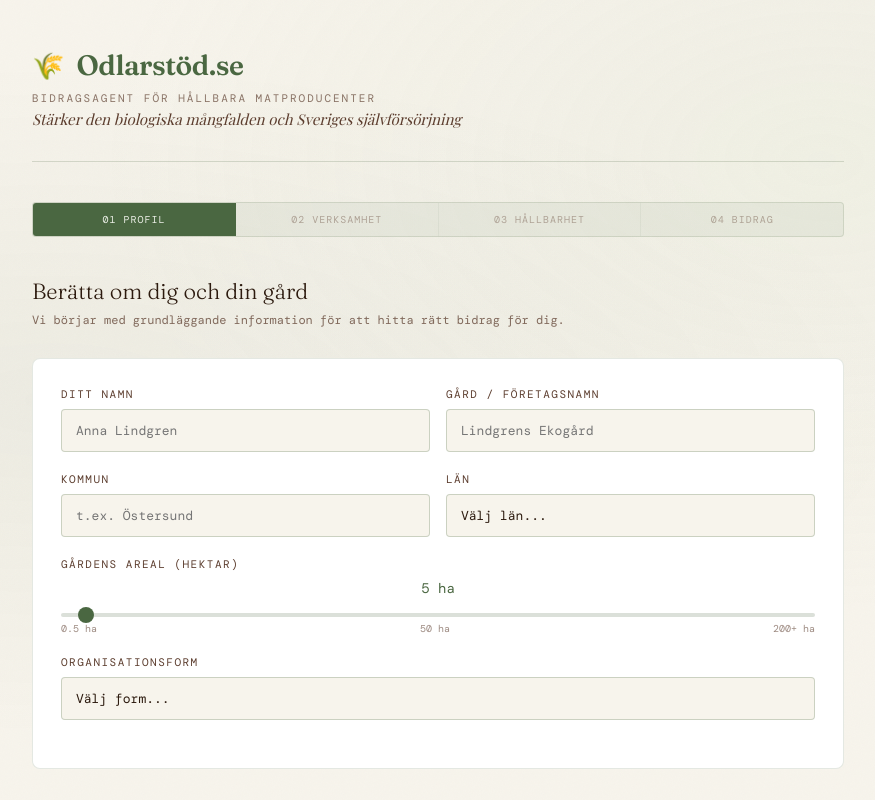
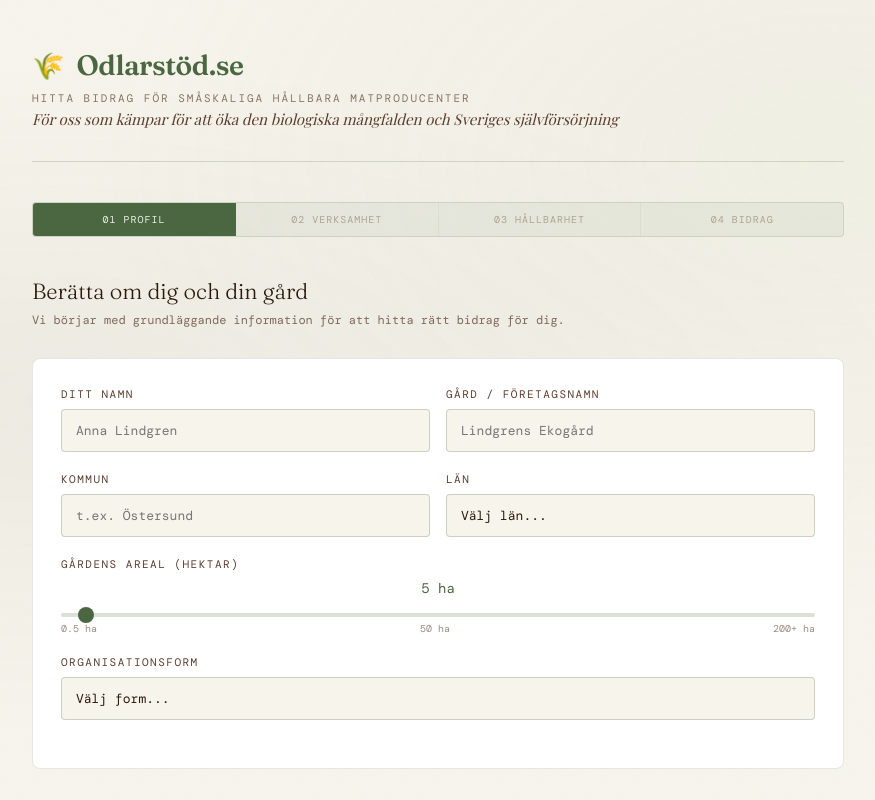
Before and after one commit to sophiaagyacoub/odlarstod26, a Next.js app: page / in a window 1280 px wide. Shown: the top 800 px of the page, without its empty margins (202-1077 px from the left). Built offline with nearby package versions, Linux system fonts and the light colour scheme; a web font is replaced by a local one.

Commit message:
Update index.js

```diff
--- a/pages/index.js
+++ b/pages/index.js
@@ -150,8 +150,8 @@ export default function Home() {
               <span className={styles.logoIcon}>🌾</span>
               <span className={styles.logoText}>Odlarstöd.se</span>
             </div>
-            <div className={styles.logoSub}>Bidragsagent för hållbara matproducenter</div>
-            <div className={styles.tagline}>Stärker den biologiska mångfalden och Sveriges självförsörjning</div>
+            <div className={styles.logoSub}>Hitta bidrag för småskaliga hållbara matproducenter</div>
+            <div className={styles.tagline}>För oss som kämpar för att öka den biologiska mångfalden och Sveriges självförsörjning</div>
           </header>
 
           {/* STEPS BAR */}
```
